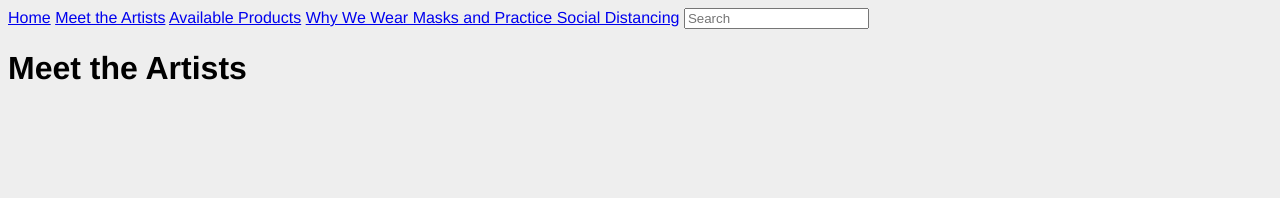
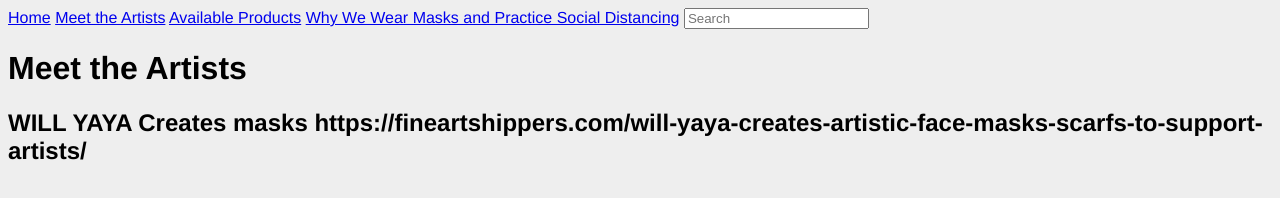
Before and after one commit to torikstratton/CPI101FinalProject, a plain HTML site: page CPI 101 Final/MeetTheArtists.html in a window 1280 px wide. Drawn offline with Linux system fonts and the light colour scheme.

Commit message:
Update MeetTheArtists.html

```diff
--- a/CPI 101 Final/MeetTheArtists.html
+++ b/CPI 101 Final/MeetTheArtists.html
@@ -15,5 +15,11 @@
   <h1>
     Meet the Artists
   </h1>
+  <h2>
+    WILL YAYA
+    Creates masks
+    https://fineartshippers.com/will-yaya-creates-artistic-face-masks-scarfs-to-support-artists/
+  </h2>
+
 </body>
 </html>
```
